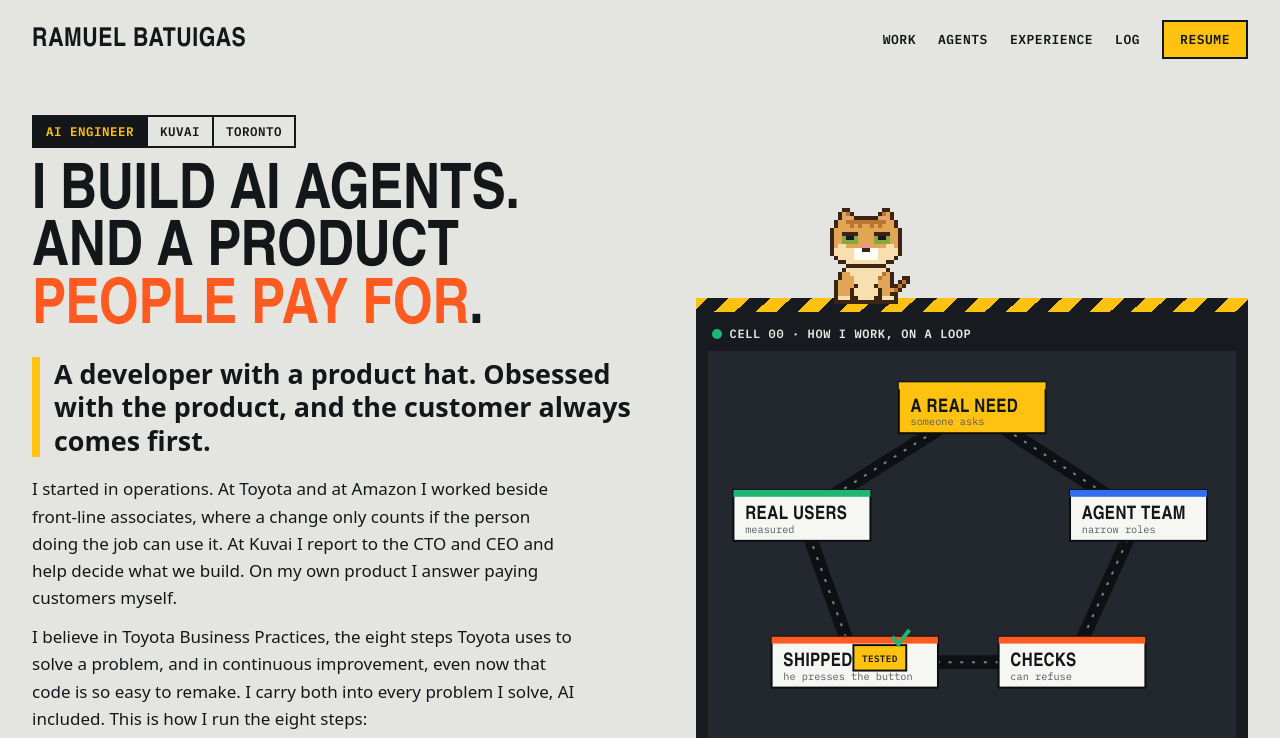
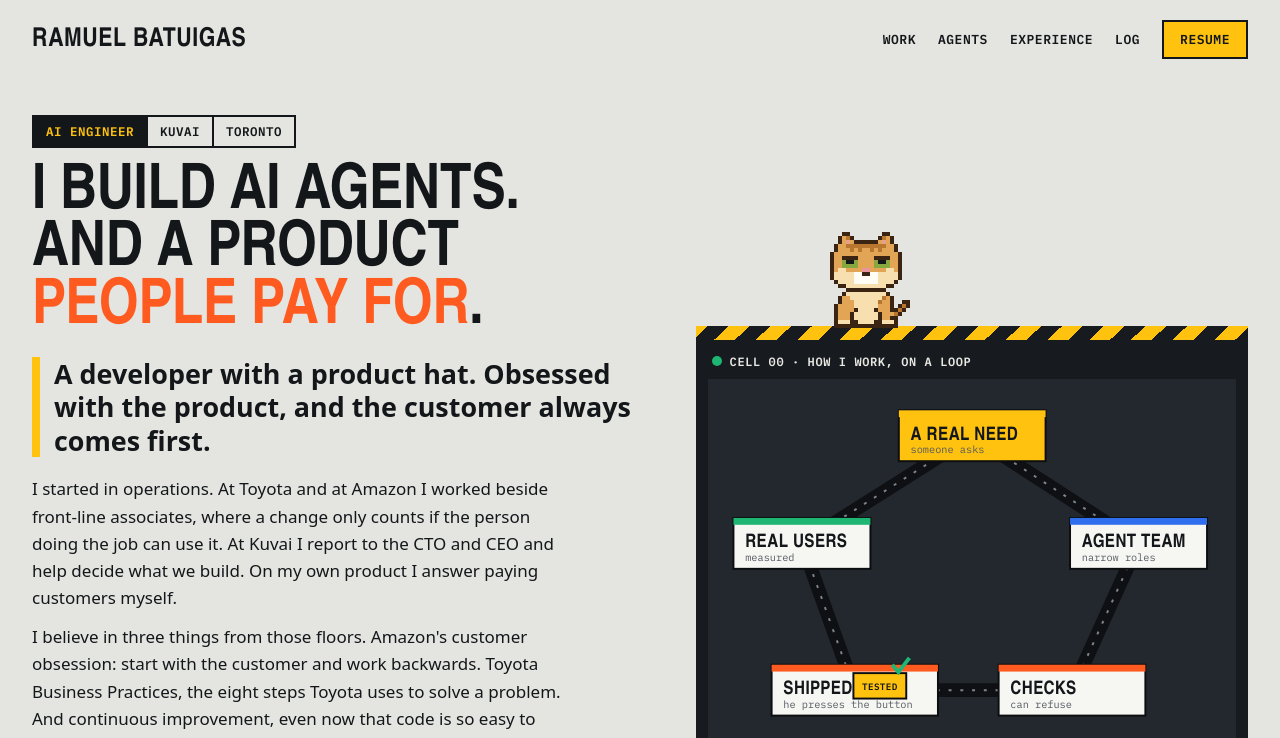
Before and after one commit to ManagementEngineer/portfolio, a React (Vite) app: page / in a window 1280 px wide. Shown: the top 738 px of the page. Built offline with nearby package versions, Linux system fonts and the light colour scheme; a web font is replaced by a local one.

Commit message:
Hero: Amazon's customer obsession joins the Toyota beliefs
Co-Authored-By: Claude Fable 5.2 <noreply@anthropic.com>

```diff
--- a/src/data/home.ts
+++ b/src/data/home.ts
@@ -8,7 +8,7 @@ export const opening = {
     "AI engineer who has worked at every level: the plant floor, the executive table, and the customer's inbox.",
   paras: [
     "I started in operations. At Toyota and at Amazon I worked beside front-line associates, where a change only counts if the person doing the job can use it. At Kuvai I report to the CTO and CEO and help decide what we build. On my own product I answer paying customers myself.",
-    'I believe in Toyota Business Practices, the eight steps Toyota uses to solve a problem, and in continuous improvement, even now that code is so easy to remake. I carry both into every problem I solve, AI included. This is how I run the eight steps:',
+    "I believe in three things from those floors. Amazon's customer obsession: start with the customer and work backwards. Toyota Business Practices, the eight steps Toyota uses to solve a problem. And continuous improvement, even now that code is so easy to remake. I carry them into every problem I solve, AI included. This is how I run the eight steps:",
   ],
   method: [
     { steps: 'Steps 1 – 2', verb: 'Clarify', text: 'Clarify the problem and break it down. I ask the people who have it.', more: 'He asks first. His product has an ideas board where customers vote.' },
```
